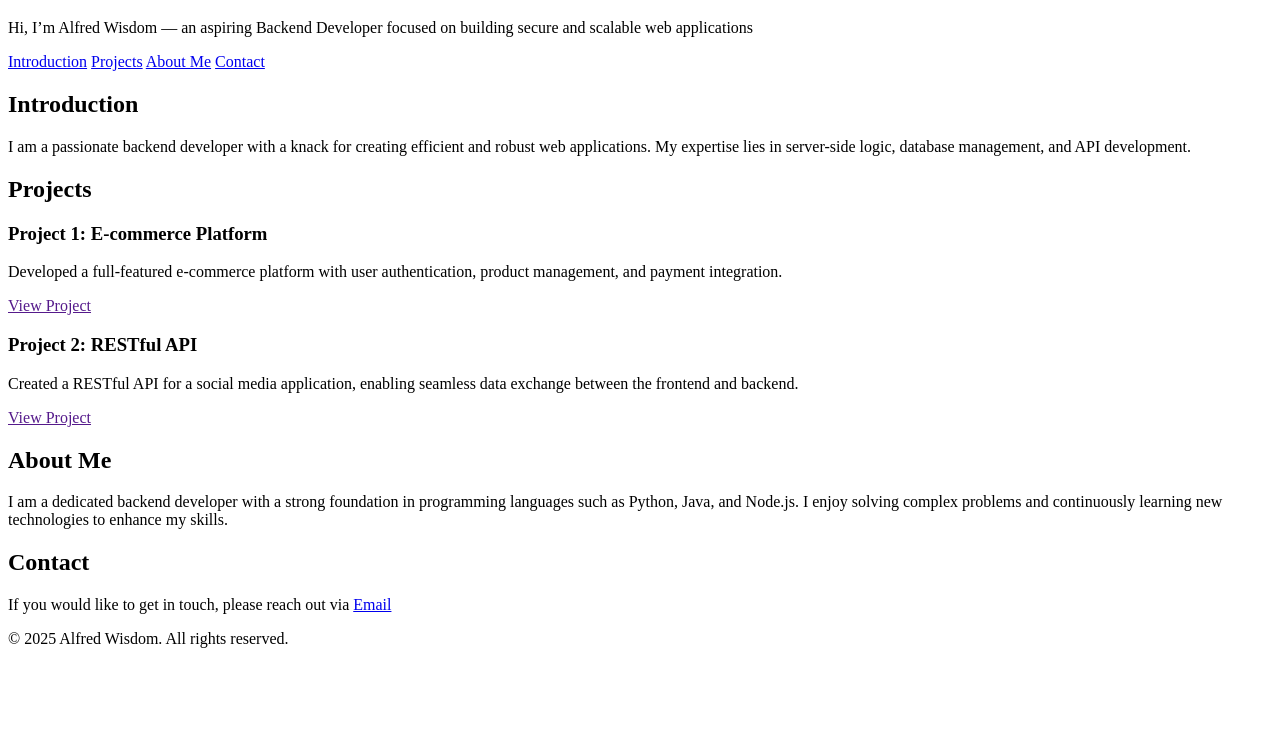
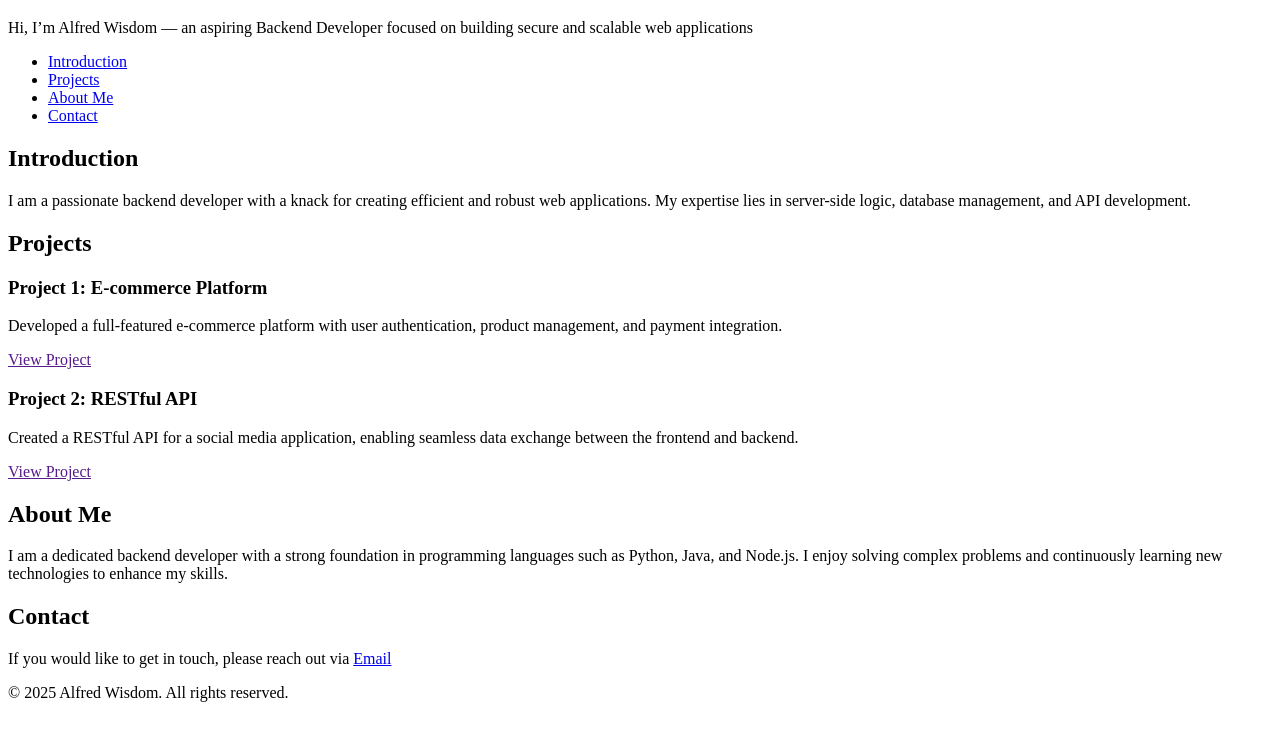
Before and after one commit to Ricsie11/My_First_Portfolio, a plain HTML site: page portfolio/index.html in a window 1280 px wide. Shown: the part 61-800 px from the top of the page. Drawn offline with Linux system fonts and the light colour scheme.

Commit message:
Initial commit of index.html for personal portfolio

```diff
--- a/portfolio/index.html
+++ b/portfolio/index.html
@@ -11,10 +11,12 @@
         <h1>Welcome to Alfred Wisdom's portfolio</h1>
         <p>Hi, I’m Alfred Wisdom — an aspiring Backend Developer focused on building secure and scalable web applications</p>
         <nav>
-            <a href="/portfolio/introduction.html">Introduction</a>
-            <a href="/portfolio/Projects.html">Projects</a>
-            <a href="/portfolio/Aboutme.html">About Me</a>
-            <a href="/portfolio/Contact.html">Contact</a>
+            <ul>
+                <li><a href="/portfolio/introduction.html">Introduction</a></li>
+                <li><a href="/portfolio/Projects.html">Projects</a></li>
+                <li><a href="/portfolio/Aboutme.html">About Me</a></li>
+                <li><a href="/portfolio/Contact.html">Contact</a></li>
+            </ul>
         </nav>
     </header>
 
```
